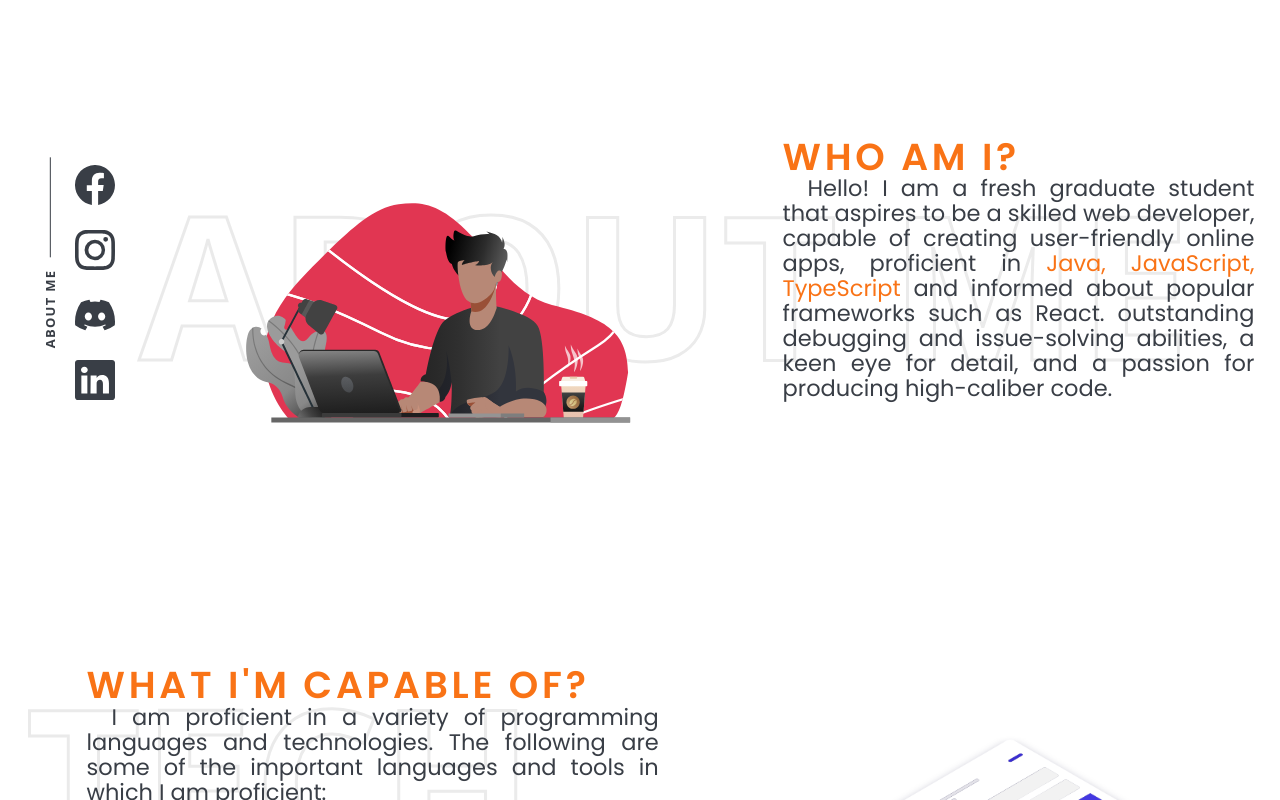
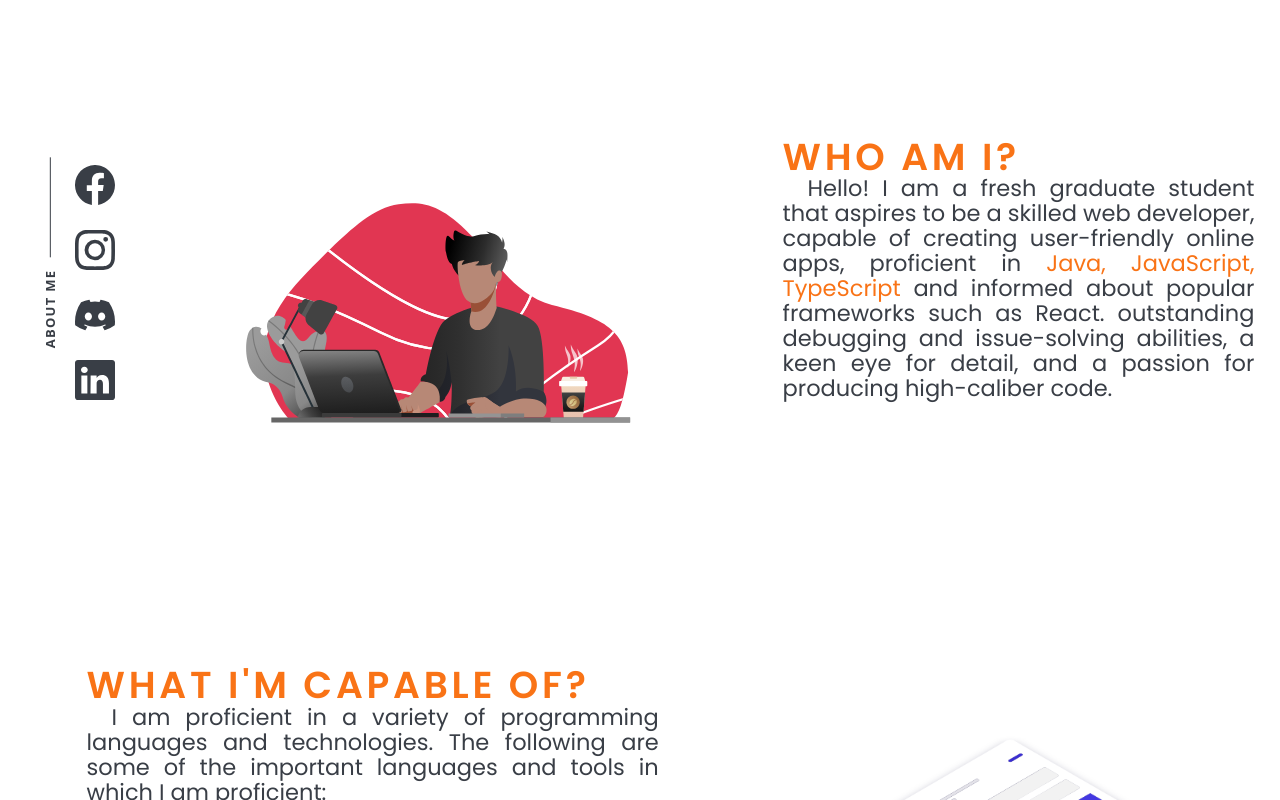
Before and after one commit to DropitupQwerty/Portfolio, a React (Vite) app: page / in a window 1280 px wide. Shown: the part 800-1600 px from the top of the page. Built offline with nearby package versions, Linux system fonts and the light colour scheme; a web font is replaced by a local one.

Commit message:
Remove water mark

```diff
--- a/src/components/AppLabelWaterMark/index.tsx
+++ b/src/components/AppLabelWaterMark/index.tsx
@@ -11,7 +11,7 @@ type AppLabelWaterMarkProps = {
 export const AppLabelWaterMark = (props : AppLabelWaterMarkProps) => {
 
 	return (
-		<div className='absolute -z-10 hidden xl:flex justify-center w-full '>
+		<div className='absolute -z-10 hidden  justify-center w-full '>
 			<motion.div className={`text-[25vh] opacity-10 hidden lg:block  font-black text-transparent uppercase  ${props.className}`}  style={{ WebkitTextStroke: '3px #333', y:props.y , x:props.x}}>
 				{props.label}
 			</motion.div>
```
